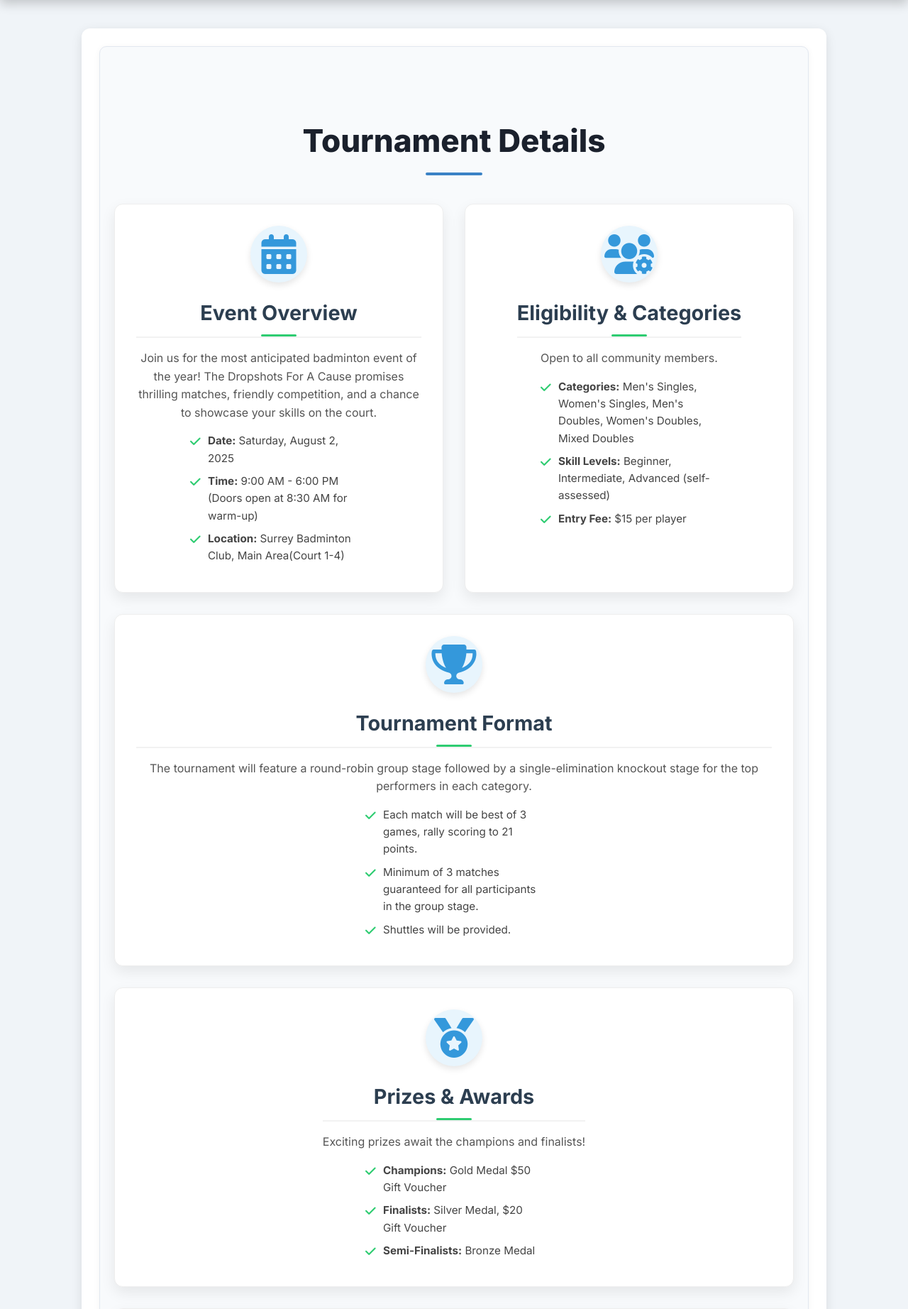
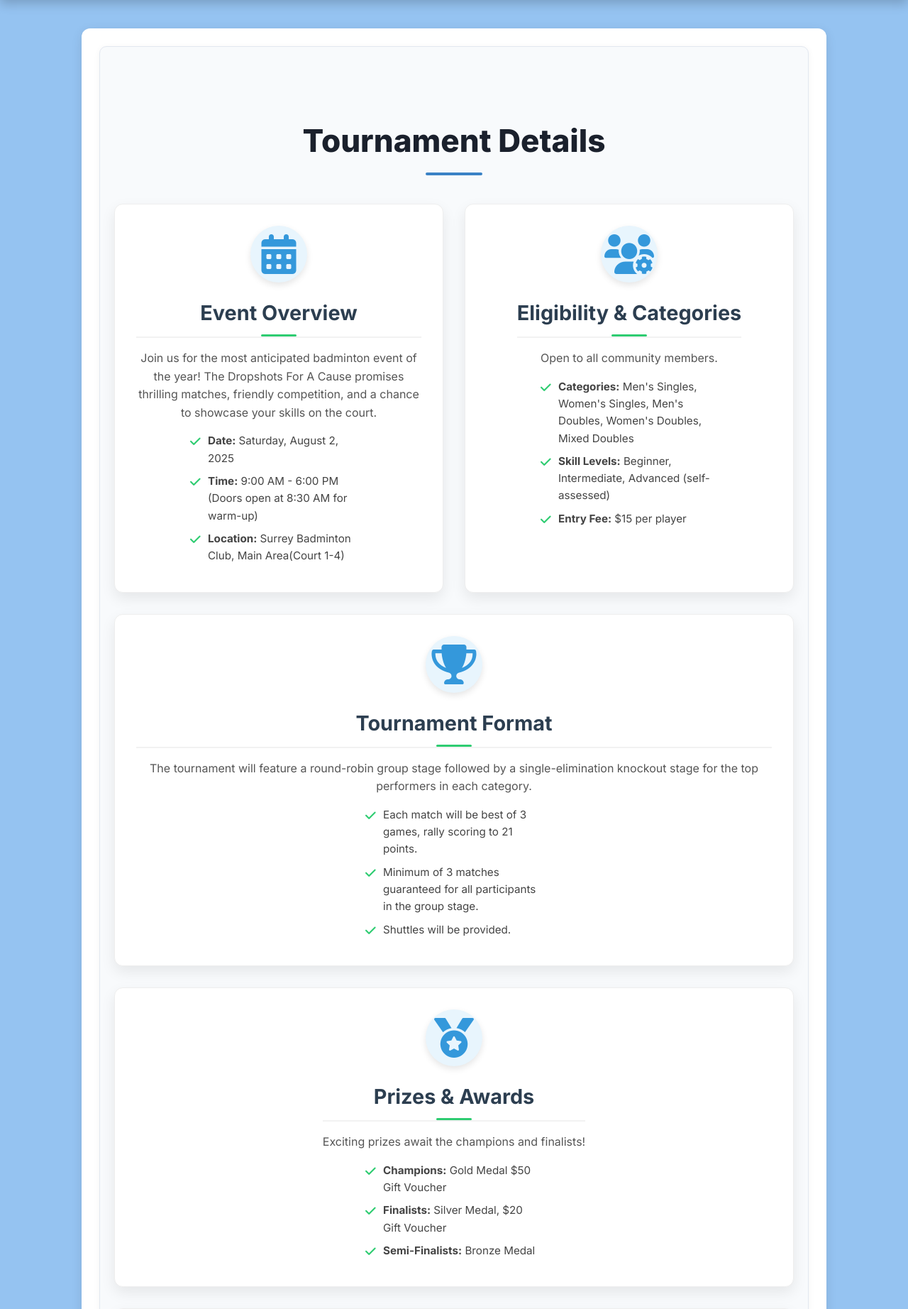
Before and after one commit to theonesomebodey/Badminton-website, a Flask app: page / in a window 1280 px wide. Shown: the part 594-2438 px from the top of the page at 71% size. Run offline with Flask 3, Linux system fonts and the light colour scheme.

Commit message:
Update styles.css

```diff
--- a/static/styles.css
+++ b/static/styles.css
@@ -3,7 +3,7 @@
             --dark-blue: #42b3f5;
             --green-cta: #22c55e;
             --purple-cta: #9333ea;
-            --light-bg: #f0f4f8;
+            --light-bg: #95c3f1;
             --white: #ffffff;
             --text-dark: #1a202c;
             --text-medium: #333;
```
